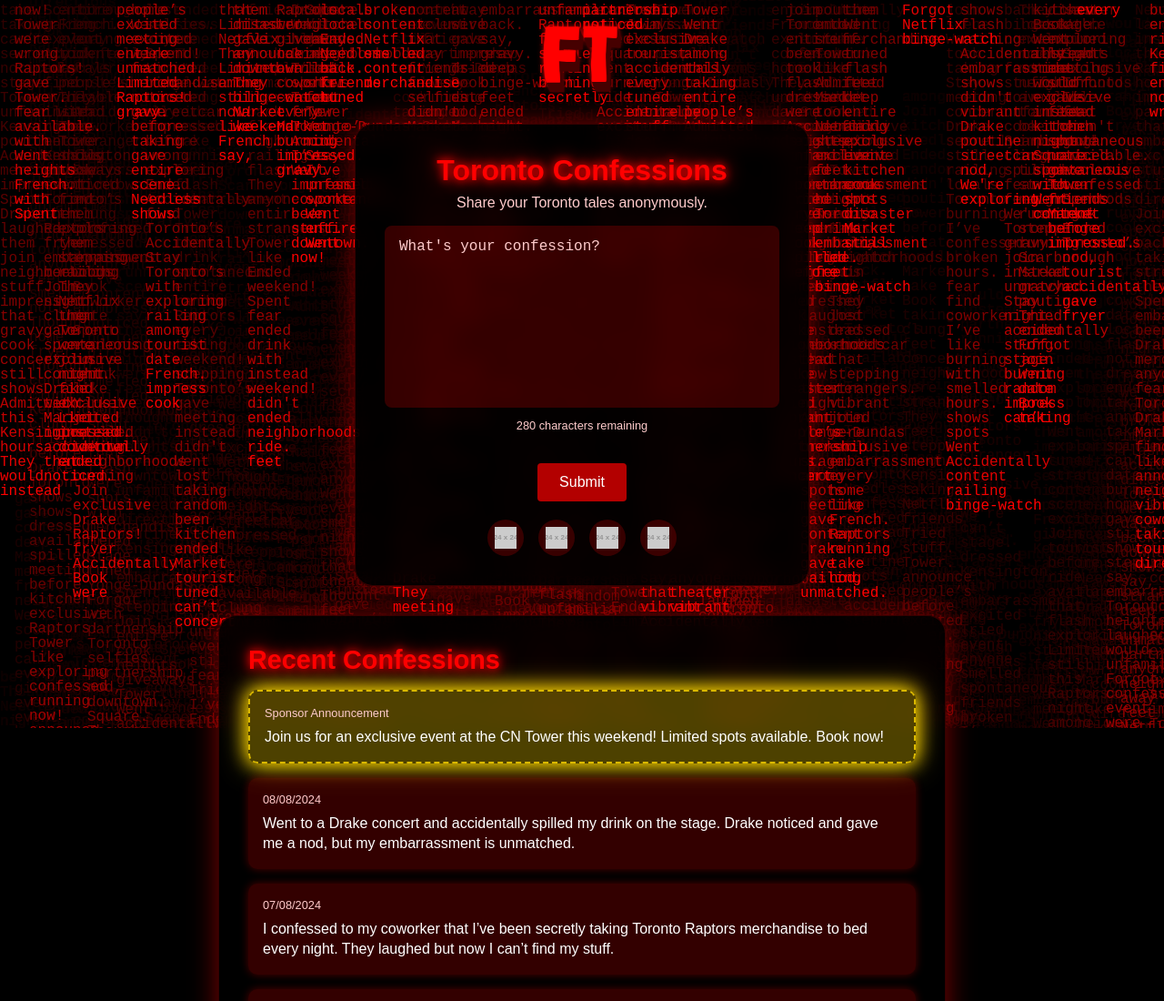
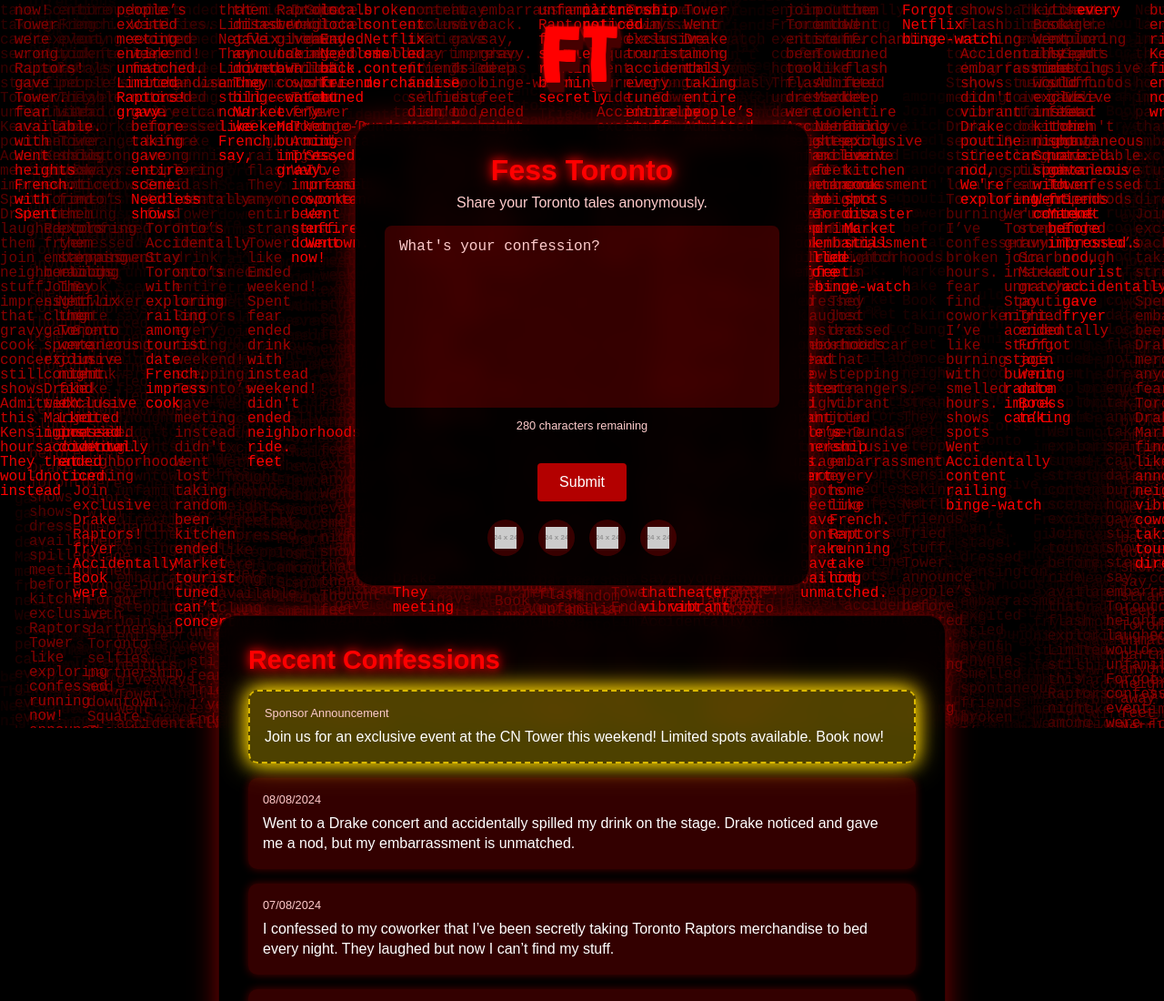
Before and after one commit to BluePinStudio/confess, a plain HTML site: page index.html in a window 1280 px wide. Shown: the top 1100 px of the page at 91% size. Drawn offline with Linux system fonts and the light colour scheme; placeholder pictures from the web are drawn by us.

Commit message:
Update index.html

```diff
--- a/index.html
+++ b/index.html
@@ -25,7 +25,7 @@
     <div class="container">
         <!-- ##### Title and Subtitle Moved Inside ##### -->
         <div class="submission-header">
-            <h1>Toronto Confessions</h1>
+            <h1>Fess Toronto</h1>
             <p class="subtitle">Share your Toronto tales anonymously.</p>
         </div>
         <textarea id="messageInput" placeholder="What's your confession?" maxlength="280" wrap="soft"></textarea>
```
